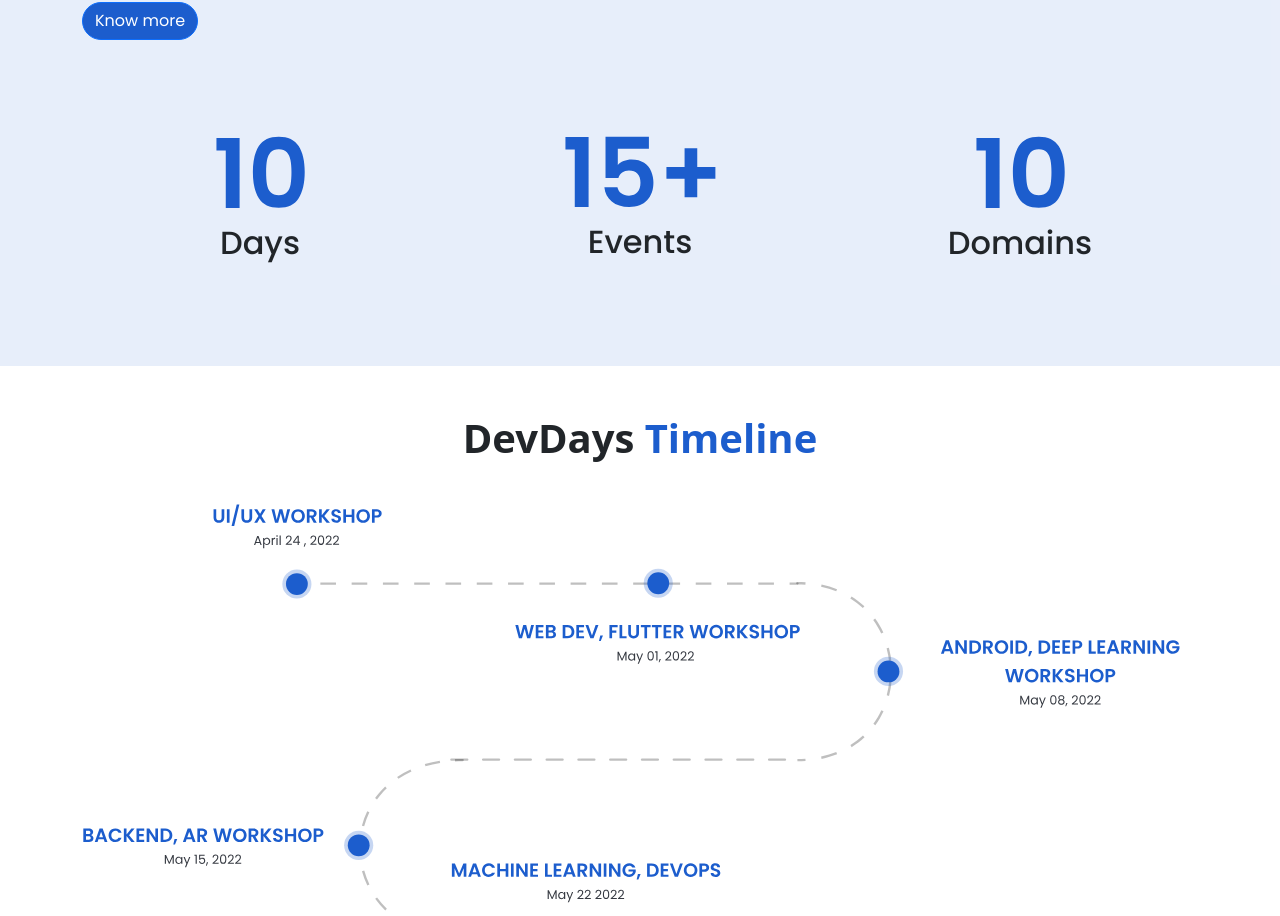
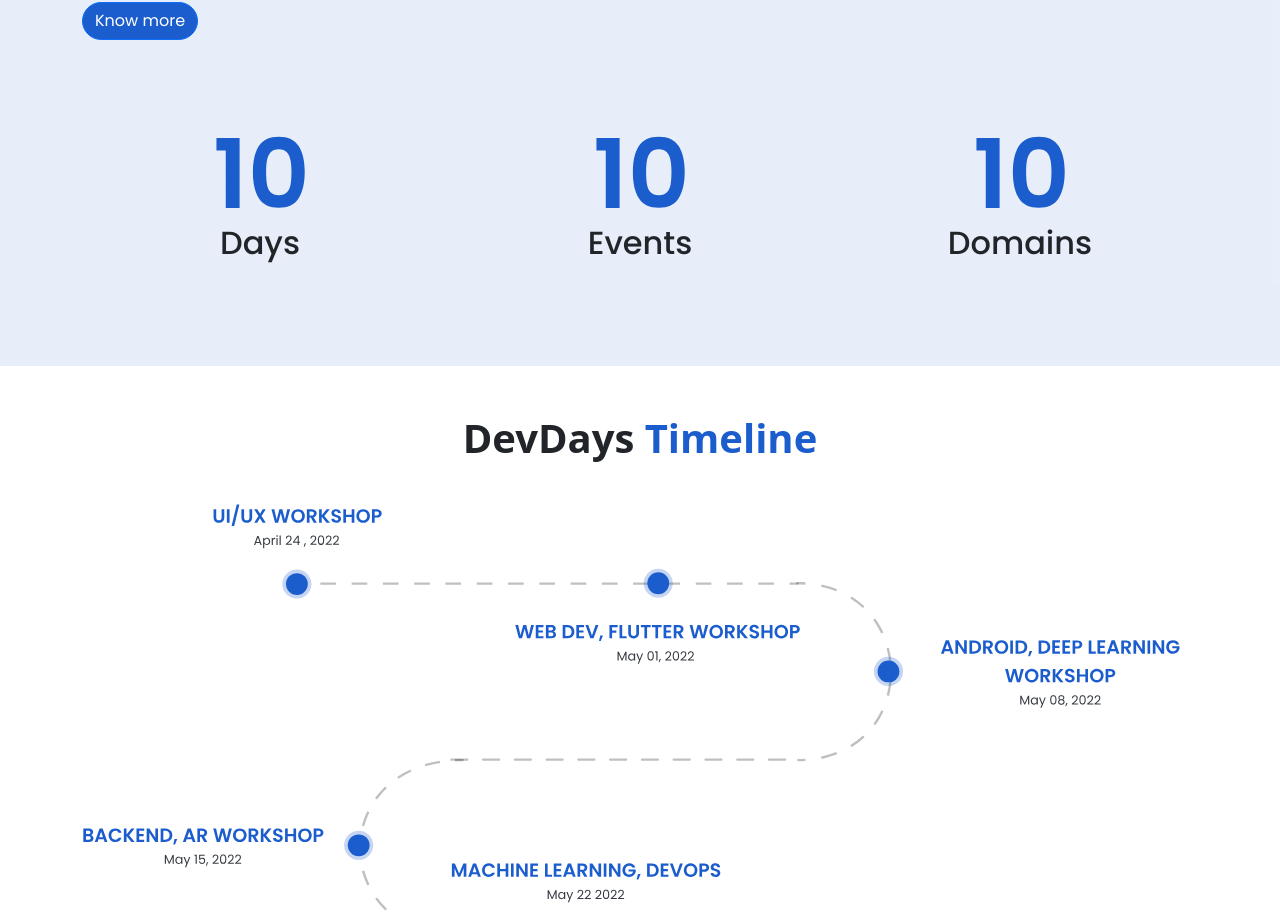
Before and after one commit to dcs-sastra/DevDays-Site, a React (Create React App) app: page / in a window 1280 px wide. Shown: the part 986-1902 px from the top of the page. Built offline with nearby package versions, Linux system fonts and the light colour scheme.

Commit message:
changed no of events

```diff
--- a/public/index.html
+++ b/public/index.html
@@ -2,7 +2,7 @@
 <html lang="en">
   <head>
     <meta charset="utf-8" />
-    <link rel="icon" href="%PUBLIC_URL%/favicon.ico" />
+    <link rel="icon" href="../src/assets/logo.png" />
     <meta name="viewport" content="width=device-width, initial-scale=1" />
     <meta name="theme-color" content="#000000" />
     <meta
@@ -24,7 +24,7 @@
       work correctly both with client-side routing and a non-root public URL.
       Learn how to configure a non-root public URL by running `npm run build`.
     -->
-    <title>React App</title>
+    <title>Hello</title>
   </head>
   <body>
     <noscript>You need to enable JavaScript to run this app.</noscript>
--- a/src/App.js
+++ b/src/App.js
@@ -9,6 +9,7 @@
     <>
         <Helmet>
       <title>Dev Days 22</title>
+      <link rel="icon" type="image/png" href="./assets/logo.png" sizes="16x16" />
     </Helmet>
     <Home/>
   </>
--- a/src/Pages/home.js
+++ b/src/Pages/home.js
@@ -93,7 +93,7 @@
               <h2 className="pt-3">Days</h2>
             </div>
             <div className="col-lg-4 col-sm-12 col-md-4 p-5">
-              <img src={fifteenworkshop} />
+              <img src={tendays} />
               <h2 className="pt-3">Events</h2>
             </div>
             <div className="col-lg-4 col-sm-12 col-md-4 p-5">
```
